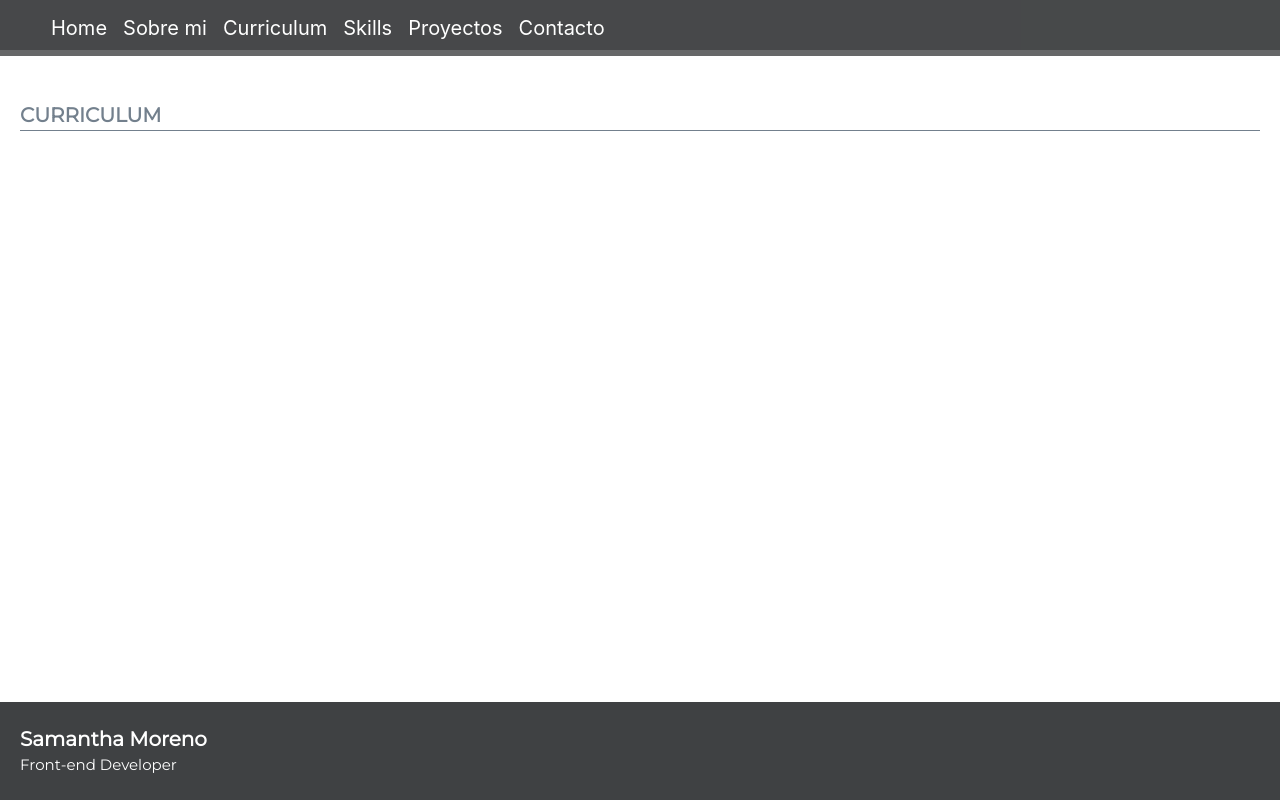
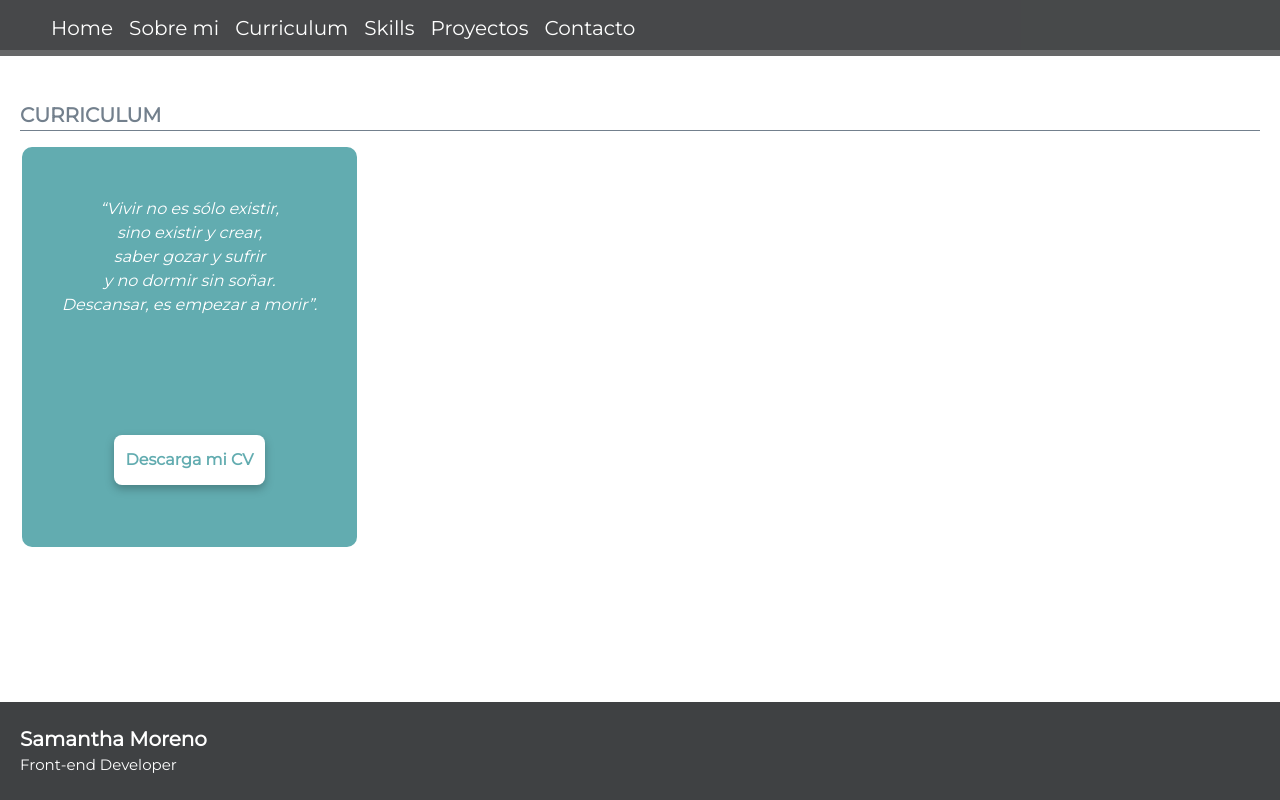
Before and after one commit to xsamynox/PORTAFOLIO-SamanthaM, a React (Create React App) app: page /curriculum in a window 1280 px wide. Built offline with nearby package versions, Linux system fonts and the light colour scheme; some icons are missing; a web font is replaced by a local one.

Commit message:
add font-family in body and view curriculum

```diff
--- a/src/App.css
+++ b/src/App.css
@@ -1,5 +1,6 @@
 body{
   margin: 0;
+  font-family: 'Montserrat', sans-serif;
 }
 header{
   background-color: rgba(64, 65, 67, 0.8);
@@ -55,7 +56,6 @@ header{
 }
 .sub-title{
   color: #ffffff;
-  font-family: 'Montserrat', sans-serif;
   font-size: 20px;
   font-weight: 400;
   margin-top: 10px;
@@ -96,7 +96,6 @@ header{
   filter: drop-shadow(0px 4px 4px rgba(0, 0, 0, 0.25));
   color: #62ACB0;
   background-color: #ffffff;
-  font-family: 'Montserrat', sans-serif;
   font-weight: 600;
 }
 .btn-conoceme:hover{
@@ -114,7 +113,6 @@ footer{
 }
 footer h1{
   color: #ffffff;
-  font-family: 'Montserrat', sans-serif;
   font-size: 20px;
   font-weight: 800;
   line-height: 14px;
@@ -122,7 +120,6 @@ footer h1{
 }
 footer h3{
   color: #ffffff;
-  font-family: 'Montserrat', sans-serif;
   font-size: 15px;
   font-weight: 300;
   margin-top: 10px;
@@ -147,7 +144,6 @@ footer h3{
   filter: drop-shadow(0px 4px 4px rgba(0, 0, 0, 0.25));
   color: #62ACB0;
   background-color: #ffffff;
-  font-family: 'Montserrat', sans-serif;
   font-weight: 600;
 }
 label {
@@ -175,6 +171,5 @@ label {
   font-size: 0.9375em;
   color: #73808D;
   font-weight: 800;
-  font-family: 'Montserrat', sans-serif;
   text-align: left;
 }
--- /dev/null
+++ b/src/style/curriculum.css
@@ -0,0 +1,23 @@
+.btn-descarga{
+    width: 151px;
+    height: 50px;
+    border-radius: 8px;
+    border: none;
+    filter: drop-shadow(0px 4px 4px rgba(0, 0, 0, 0.25));
+    color: #62ACB0;
+    background-color: #ffffff;
+    font-weight: 600;
+    text-align: center;
+    justify-content: center;
+    display: flex;
+    align-items: center;
+    margin-left: auto;
+    margin-right: auto;
+    margin-top: 40%;
+}
+.quote{
+    margin-top: 10%;
+    color: #ffffff;
+    font-style: italic;
+    text-align: center;
+}
--- a/src/views/curriculum.js
+++ b/src/views/curriculum.js
@@ -2,7 +2,8 @@ import React from 'react';
 import { withRouter } from 'react-router-dom';
 import Header from '../components/Header.jsx';
 import Footer from '../components/Footer.jsx';
-import '../App.css';
+import CURRICULUM from '../curriculum/CV-Samantha-Moreno.pdf';
+import '../style/curriculum.css';
 
 const curriculum = () => {
 
@@ -13,6 +14,14 @@ const curriculum = () => {
         <p>CURRICULUM</p>
         <hr />
       </div>
+      <div className='container'>
+        <p className='quote'>“Vivir no es sólo existir, <br />
+        sino existir y crear, <br />
+        saber gozar y sufrir <br />
+        y no dormir sin soñar. <br />
+        Descansar, es empezar a morir”.</p>
+        <a className='btn-descarga' href={CURRICULUM} download="Samantha CV (ver. 2.0.1).pdf">Descarga mi CV</a>
+      </div>
       <Footer />
     </div>
   )
```
Also changed, not shown: 1 other file (tests, documents, lock files or other folders).
